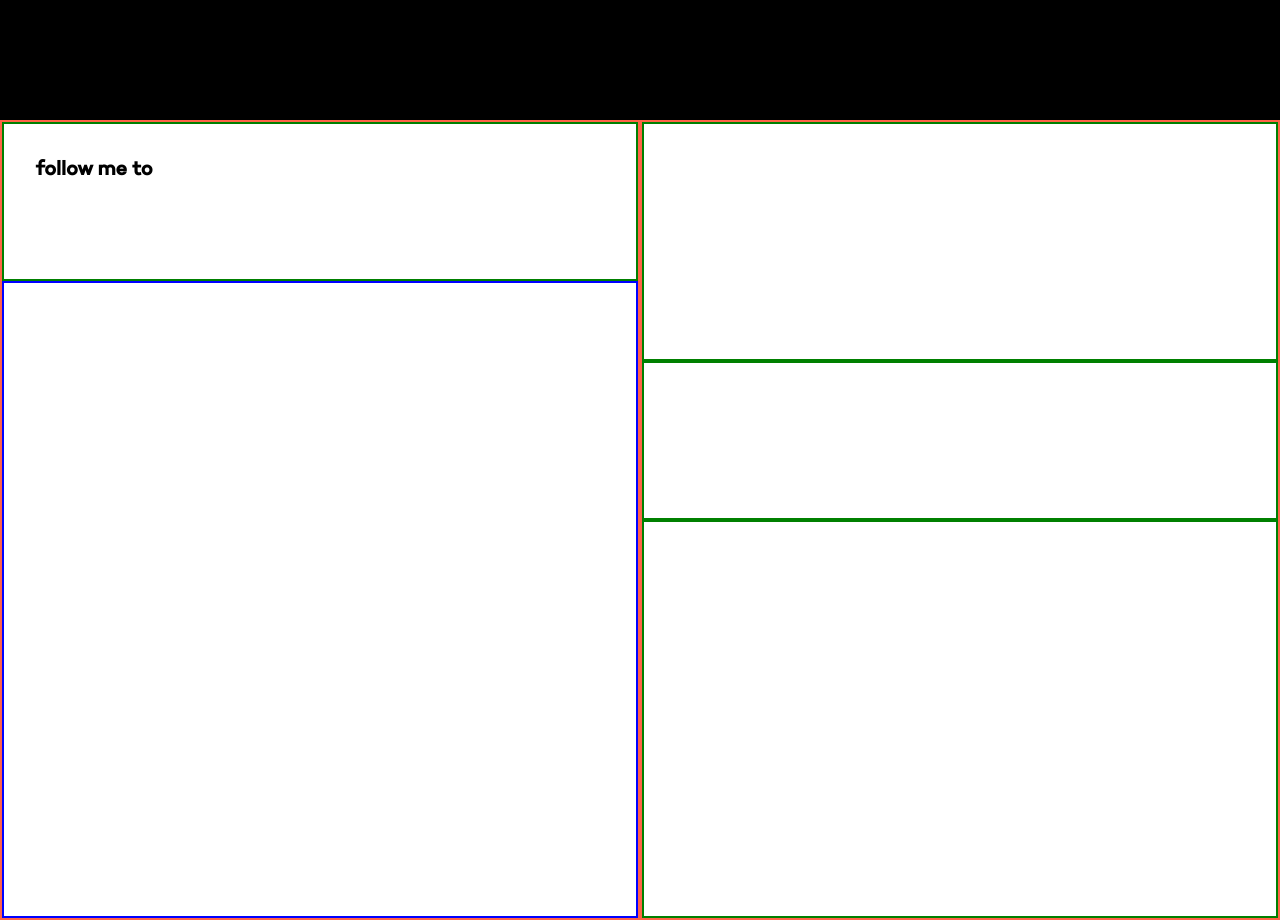
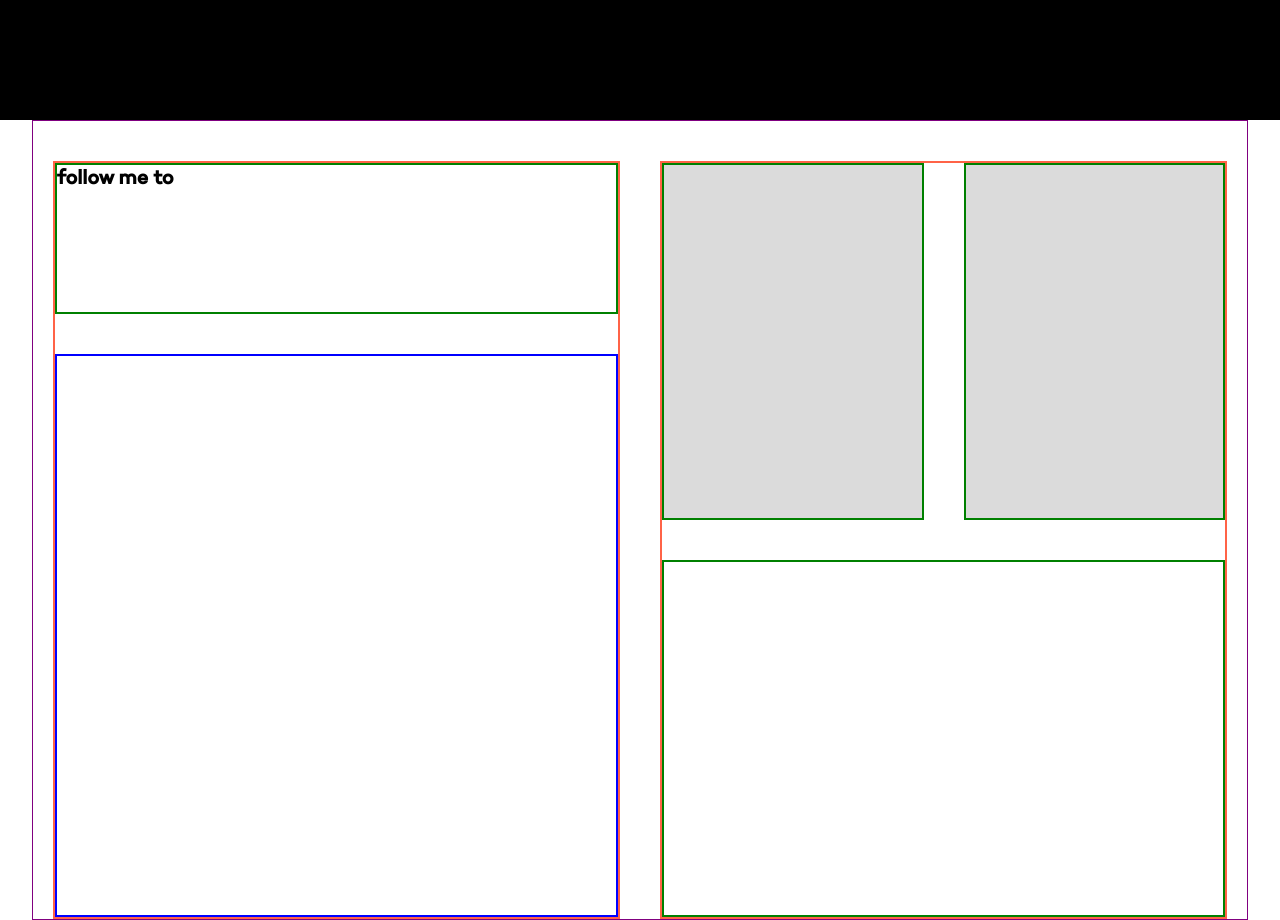
Before and after one commit to daniiJenelle/projectFourDaniiJanelle, a plain HTML site: page index.html in a window 1280 px wide. Shown: the part 680-1600 px from the top of the page. Drawn offline with nearby package versions, Linux system fonts and the light colour scheme.

Commit message:
dashboard structure has been styled and city list links are fixed. :octocat:

```diff
--- a/scripts/script.js
+++ b/scripts/script.js
@@ -274,7 +274,6 @@ app.smoothScroll = function () {
       scrollTop: $(`#dashboard`).offset().top
     }, 900, function () {
       window.location.hash = `#dashboard`;
-      $(`header`).css(`display`, `none`);
     });
   });
 }
@@ -285,8 +284,6 @@ app.smoothScrollOneChoice = function () {
     scrollTop: $(`#dashboard`).offset().top
   }, 900, function () {
     window.location.hash = `#dashboard`;
-
-    $(`header`).css(`display`, `none`);
   });
 
 }
@@ -311,7 +308,7 @@ app.displayNewsDashboard = function (news) {
       articleImage = `https://www.nytimes.com/` + `${article.multimedia[0].url}`
     }
 
-    $(`.news`).append(`<a href="${articleLink}" class="singleArticle"><img src="${articleImage}" alt=""><h3>${articleTitle}</h3><p>${articleDate.toDateString()}</p><p>${articleAbstract}</p></a>`);
+    $(`.news`).append(`<a href="${articleLink}" title="click to read more" class="singleArticle"><img src="${articleImage}" alt=""><h3>${articleTitle}</h3><p>${articleDate.toDateString()}</p><p>${articleAbstract}</p></a>`);
   });
 }
 
--- a/styles/sass/_cityList.scss
+++ b/styles/sass/_cityList.scss
@@ -72,7 +72,8 @@
     }
   }
 
-  li {
+  li,
+  a {
     width: 100%;
     color: transparent;
     font-family: "Campton Semibold", sans-serif;
@@ -83,10 +84,6 @@
     transition: opacity 0.3s;
     opacity: 1;
     -webkit-text-stroke: 1.4px $black;
-
-    &.fadeOutCity {
-      opacity: 0;
-    }
 
     &.selectedCity {
       color: $white;
@@ -103,6 +100,9 @@
       }
     }
 
+    &.fadeOutCity {
+      opacity: 0;
+    }
 
     &:hover {
       cursor: pointer;
--- a/styles/sass/_dashboard.scss
+++ b/styles/sass/_dashboard.scss
@@ -1,10 +1,16 @@
 .dashboard {
     background: white;
     color: $black;
+    height: 100vh;
 }
 
 .dashboardWrapper {
     display: flex;
+    width: 95%;
+    height: 100vh;
+    margin: 0 auto;
+    border: 1px solid purple;
+
     a {
     text-decoration: none;
     color: $black;
@@ -12,25 +18,33 @@
     }
 }
 
-.dashboardLeft, .dashboardRight {
+.dashboardLeft,
+.dashboardRight {
+    margin: 40px 20px 0;
     width: 50%;
-    height: 100vh;
+    height: calc(100% - 40px);
     border: 2px solid tomato;
+}
+
+.dashboardRight {
+  display: flex;
+  flex-wrap: wrap;
 }
 
 .dashSection {
     border: 2px solid green;
-    padding: 5%;
+
 }
 
 .cityName {
     height: 20%;
+    margin-bottom: 40px;
 }
 
 // NEWS SECTION STYLING STARTS HERE
 .news {
     overflow-y: auto;
-    height: 80%;
+    height: calc(80% - 40px);
     border: 2px solid blue;
     display: flex;
     flex-wrap: wrap;
@@ -45,25 +59,27 @@
 }
 
 // WEATHER SECTION STYLING STARTS HERE
+
+.weather,
+.dateTime {
+  width: calc(50% - 20px);
+  height: calc(50% - 20px);
+  margin-bottom: 40px;
+  background: $lightGrey;
+}
+
 .weather {
-    height: 30%;
     display: flex;
+    margin-right: 40px;
     div {
         width: calc(100% / 3);
     }
 }
 
-.dateTime {
-    height: 20%;
-}
-
 .cityPhoto {
-    height: 50%;
+  width: 100%;
+  height: calc(50% - 20px);
   background-position: center;
   background-repeat: no-repeat;
   background-size: cover;
 }
-
-// .dashboardDisplayNone {
-//     display: none;
-// }
--- a/styles/sass/_generalStyling.scss
+++ b/styles/sass/_generalStyling.scss
@@ -1,15 +1,20 @@
 // GLOBAL VARIABLES
 $black: #000;
-$grey: #565656;
+$lightGrey: #DBDBDB;
+$darkGrey: #c9c9c9;
 $white: #E7E6E6;
-$teal: #A7D6CB;
+$teal: #BAD8CA;
+
+// FONTS
+$med: "Campton Medium", sans-serif;
+$semibold: "Campton Semibold", sans-serif;
+$bold: "Campton Bold", sans-serif;
 
 // MIXINS
 @mixin wrapper($max-width: 1280px, $width: 85%, $margin: 0 auto) {
   max-width: $max-width;
   width: $width;
   margin: $margin;
-  // border: 1px solid red;
 }
 
 @mixin flexCenter($wrap: wrap, $justify-content: center, $align-items: center) {
@@ -27,7 +32,21 @@ $teal: #A7D6CB;
   right: 0;
 }
 
+h1,
+h2,
+h3,
+div,
+ul,
+p {
+  margin: 0;
+  padding: 0;
+}
+
 img {
   width: 100%;
   display: block;
 }
+
+a {
+  text-decoration: none;
+}
--- a/styles/sass/_setup.scss
+++ b/styles/sass/_setup.scss
@@ -41,13 +41,3 @@ article,aside,details,figcaption,figure,footer,header,hgroup,nav,section,summary
 html {
   font-size: 62.5%;
 }
-
-h1,
-h2,
-h3,
-div,
-ul,
-p {
-  margin: 0;
-  padding: 0;
-}
```
Also changed, not shown: styles/styles.css, 1 other file. Lines whose indentation alone changed are shown as unchanged.
